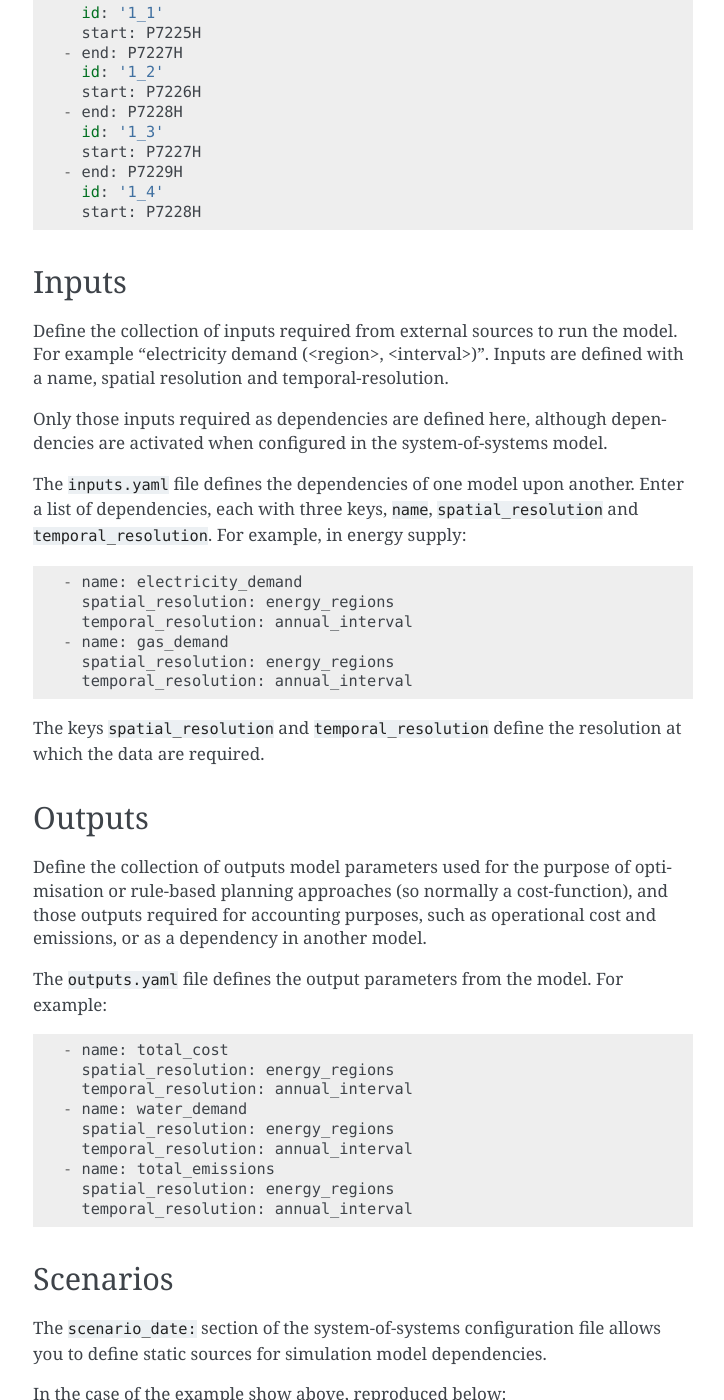
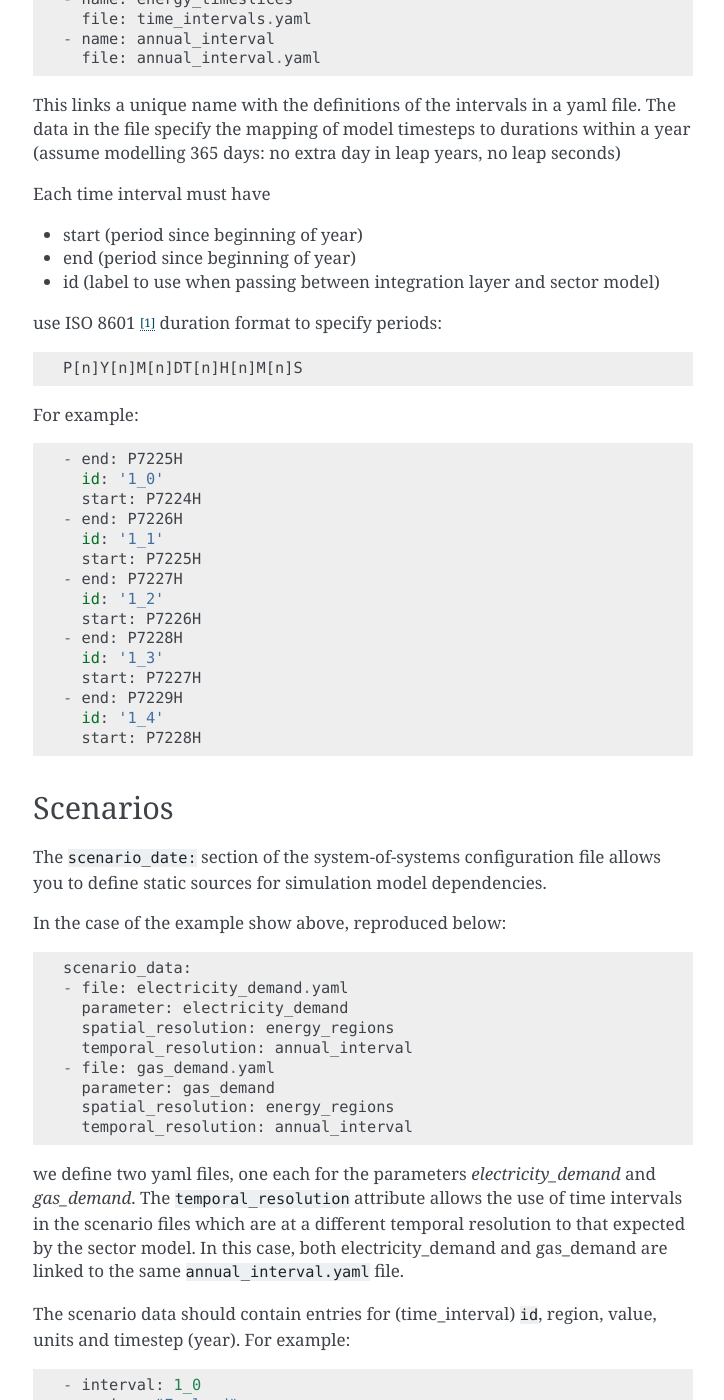
Before and after one commit to nismod/smif, a Sphinx documentation site: the page built from docs/getting_started.rst, in a window 1280 px wide and 1400 px high, scrolled down 9082 px. Shown: the whole window, without its empty margins (387-1111 px from the left). Built offline with Sphinx 7.4.7, drawn with Linux system fonts in a browser that asks for light colours; formulas are drawn with MathJax 3; pages that are not in the unit, such as notebooks, are missing from menus; some of the changed text lies outside the part shown.

Commit message:
Started merging old and new material

```diff
--- a/docs/getting_started.rst
+++ b/docs/getting_started.rst
@@ -195,7 +217,8 @@ in the same or different spatial and temporal resolutions.
 | scenario_set | string | `population` | |
 | parameters | list | [see below](./smif-prerequisites.html#scenario-parameters) | |
 
-#### Scenario Parameters
+Scenario Parameters
+^^^^^^^^^^^^^^^^^^^
 
 For each entry in the scenario parameters list, the following metadata
 is required:
@@ -412,52 +435,7 @@ For example::
       id: '1_4'
       start: P7228H
 
-Inputs
-------
-Define the collection of inputs required from external sources
-to run the model.  For example
-"electricity demand (<region>, <interval>)".
-Inputs are defined with a name, spatial resolution and temporal-resolution.
 
-Only those inputs required as dependencies are defined here, although
-dependencies are activated when configured in the system-of-systems model.
-
-The ``inputs.yaml`` file defines the dependencies of one model upon another.
-Enter a list of dependencies, each with three keys, ``name``,
-``spatial_resolution`` and ``temporal_resolution``.
-For example, in energy supply::
-
-      - name: electricity_demand
-        spatial_resolution: energy_regions
-        temporal_resolution: annual_interval
-      - name: gas_demand
-        spatial_resolution: energy_regions
-        temporal_resolution: annual_interval
-
-The keys ``spatial_resolution`` and ``temporal_resolution`` define the
-resolution at which the data are required.
-
-
-Outputs
--------
-Define the collection of outputs model parameters used for the purpose
-of optimisation or rule-based planning approaches
-(so normally a cost-function), and those
-outputs required for accounting purposes, such as operational cost and
-emissions, or as a dependency in another model.
-
-The ``outputs.yaml`` file defines the output parameters from the model.
-For example::
-
-        - name: total_cost
-          spatial_resolution: energy_regions
-          temporal_resolution: annual_interval
-        - name: water_demand
-          spatial_resolution: energy_regions
-          temporal_resolution: annual_interval
-        - name: total_emissions
-          spatial_resolution: energy_regions
-          temporal_resolution: annual_interval
 
 Scenarios
 ---------
```
Also changed, not shown: other parts of docs/getting_started.rst (+22 -0 lines).
